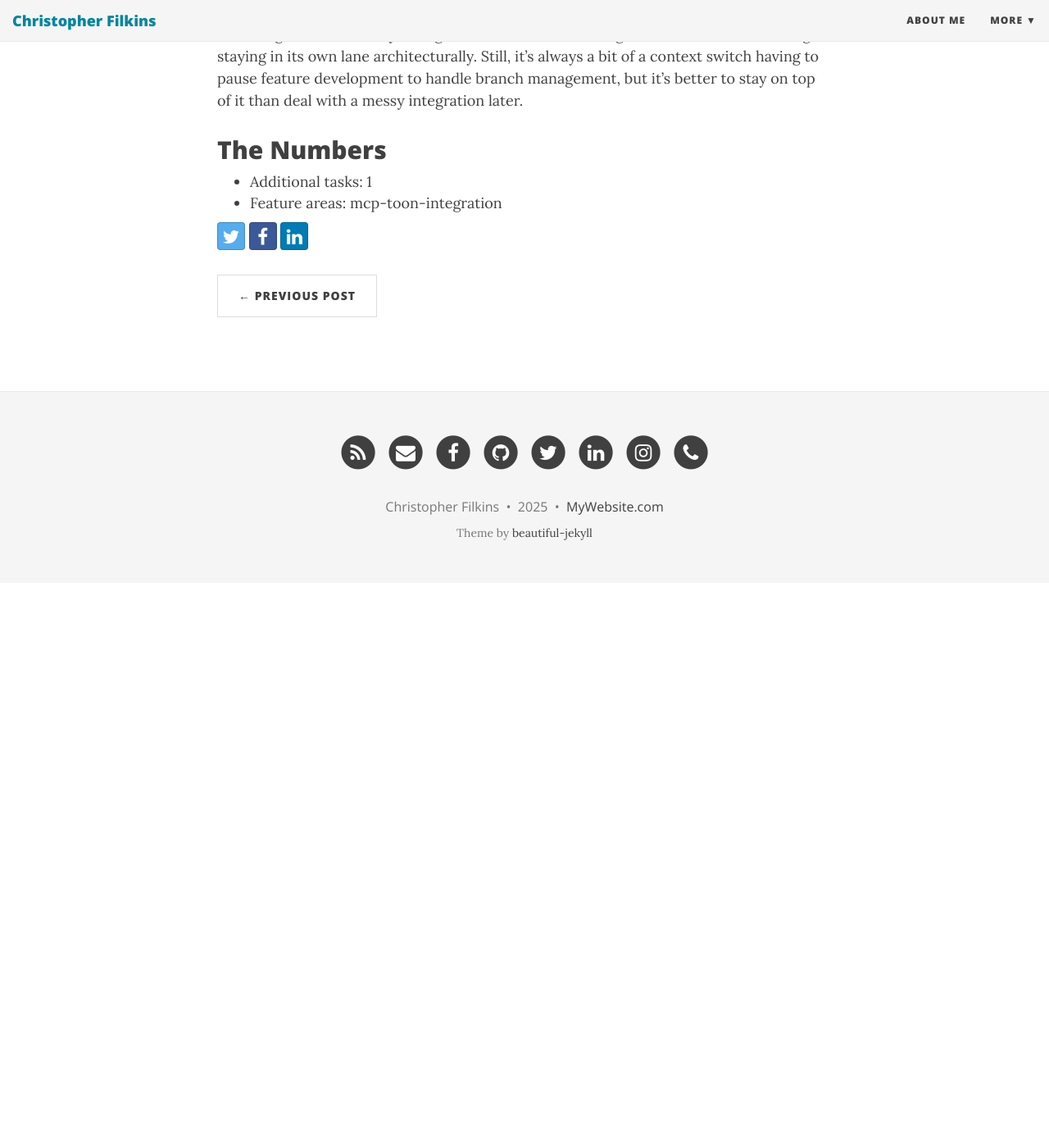
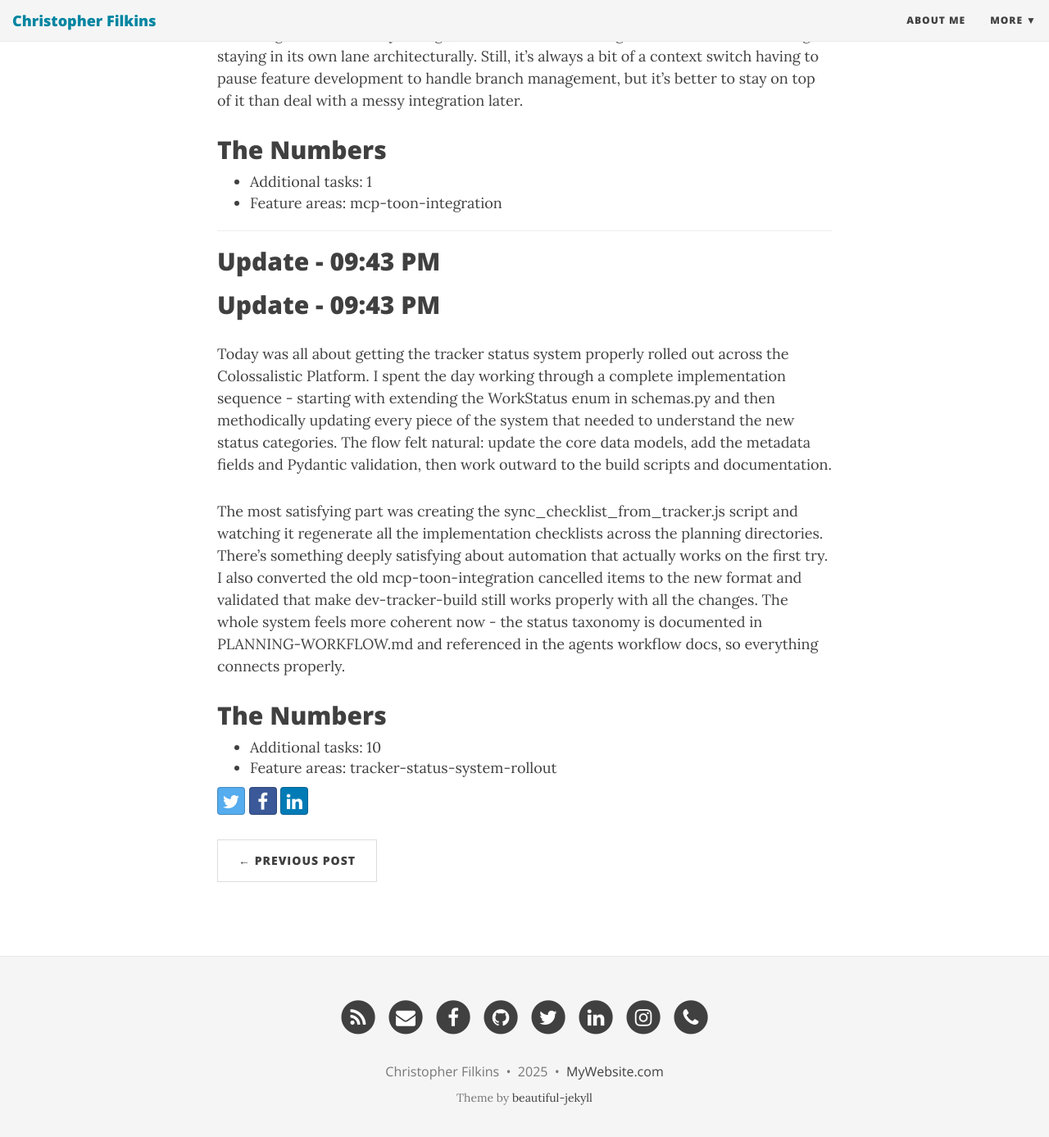
Before and after one commit to filchyboy/filchyboy.github.io, a Jekyll site: the page built from _posts/2025-12-21-todays-plan.md, in a window 1280 px wide and 1400 px high, scrolled down 3024 px. Shown: the top 1387 px of the window at 82% size. Built offline with Jekyll 4.4.1, drawn with Linux system fonts in a browser that asks for light colours; nearby versions of some CDN libraries; before the commit the page ends 3735 px from its top, so only the background shows below that.

Commit message:
Update build-in-public update: Tracker Status System Rollout

```diff
--- a/_posts/2025-12-21-todays-plan.md
+++ b/_posts/2025-12-21-todays-plan.md
@@ -73,8 +73,22 @@ The merge went smoothly enough, which tells me the integration work I've been do
 ## The Numbers
 - Additional tasks: 1
 - Feature areas: mcp-toon-integration
+
+---
+
+## Update - 09:43 PM
+
+## Update - 09:43 PM
+
+Today was all about getting the tracker status system properly rolled out across the Colossalistic Platform. I spent the day working through a complete implementation sequence - starting with extending the WorkStatus enum in schemas.py and then methodically updating every piece of the system that needed to understand the new status categories. The flow felt natural: update the core data models, add the metadata fields and Pydantic validation, then work outward to the build scripts and documentation.
+
+The most satisfying part was creating the sync_checklist_from_tracker.js script and watching it regenerate all the implementation checklists across the planning directories. There's something deeply satisfying about automation that actually works on the first try. I also converted the old mcp-toon-integration cancelled items to the new format and validated that make dev-tracker-build still works properly with all the changes. The whole system feels more coherent now - the status taxonomy is documented in PLANNING-WORKFLOW.md and referenced in the agents workflow docs, so everything connects properly.
+
+## The Numbers
+- Additional tasks: 10
+- Feature areas: tracker-status-system-rollout
 <!-- Generated by dev-tracker publish_to_jekyll.py (AI mode) -->
 <!-- accomplished-date: 2025-12-21 -->
-<!-- unit-ids: mcp-toon-develop-merge -->
+<!-- unit-ids: update-work-status-enum,validate-dev-tracker-build,create-planning-workflow-status-taxonomy,add-tracker-metadata-fields,add-metadata-validation,update-build-work-units,update-agents-md-reference,create-sync-checklist-script,convert-mcp-toon-cancelled-items,regenerate-all-checklists -->
 
 <!-- unit-ids: add-metadata-validation,add-tracker-metadata-fields,convert-mcp-toon-cancelled-items,create-planning-workflow-status-taxonomy,create-sync-checklist-script,mcp-toon-develop-merge,regenerate-all-checklists,update-agents-md-reference,update-build-work-units,update-work-status-enum,validate-dev-tracker-build -->
```
